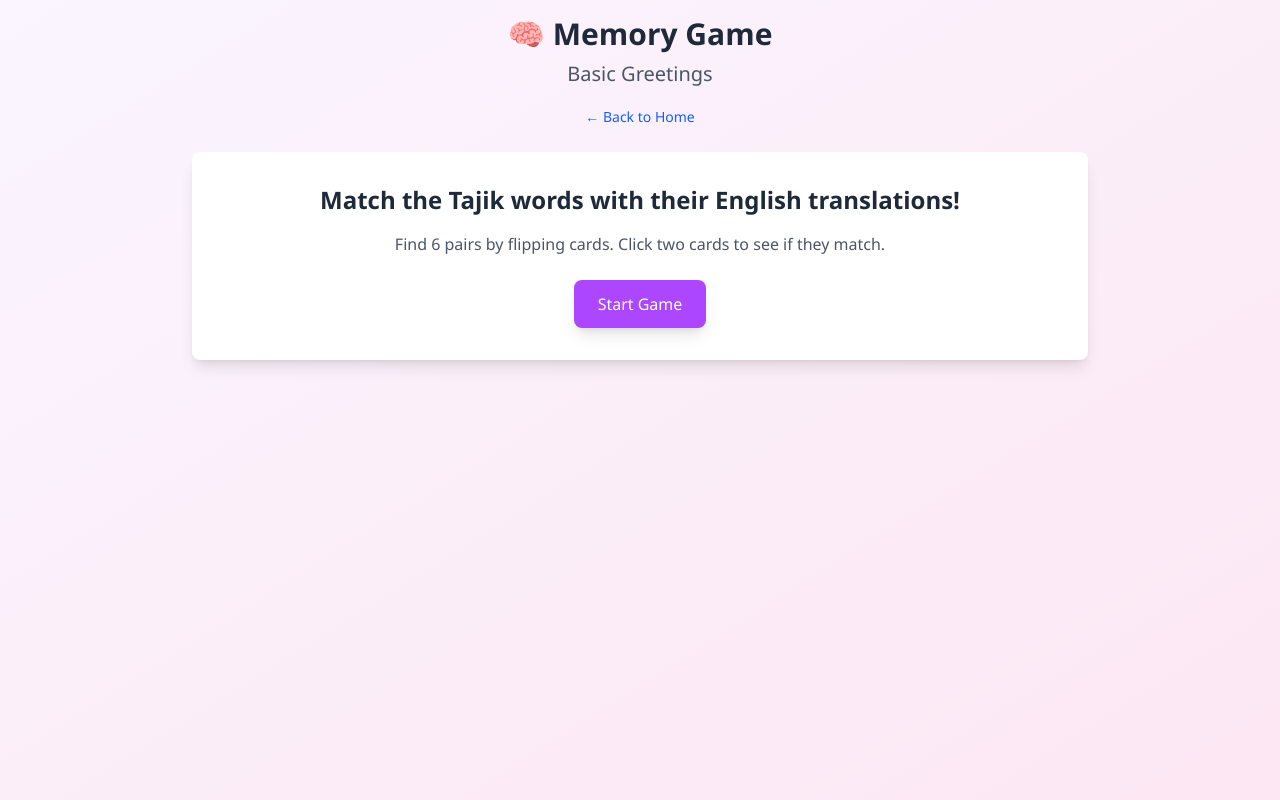
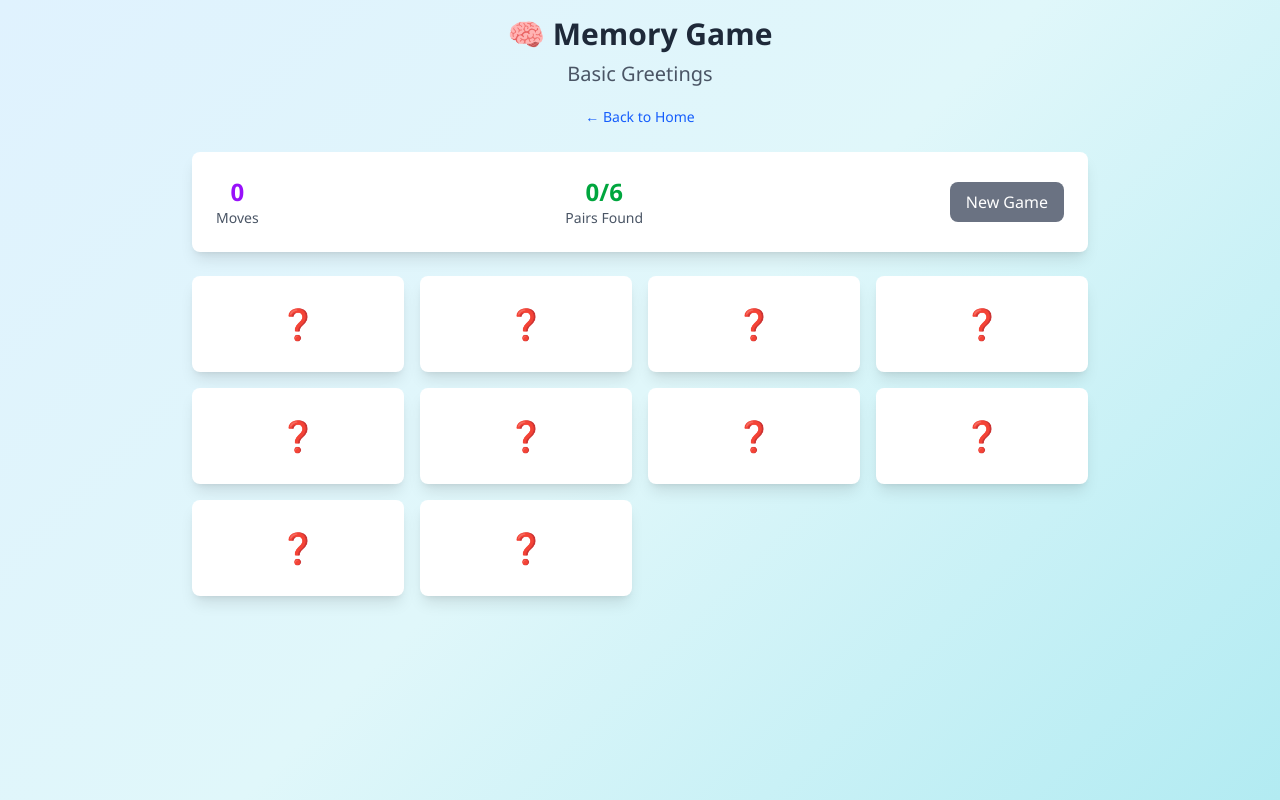
Before and after one commit to haagamble/tajik-first-1000, a Next.js app: page /memory/basic-greetings in a window 1280 px wide. Built offline with nearby package versions, Linux system fonts and the light colour scheme.

Commit message:
Update activities

```diff
--- a/src/app/flashcards/[wordListId]/FlashcardsGame.tsx
+++ b/src/app/flashcards/[wordListId]/FlashcardsGame.tsx
@@ -21,8 +21,16 @@ export default function FlashcardsGame({ wordList }: FlashcardsGameProps) {
     const [reviewCards, setReviewCards] = useState<VocabWord[]>([]);
     const [learnedCards, setLearnedCards] = useState<VocabWord[]>([]);
     const [currentStack, setCurrentStack] = useState<CardStack>('study');
+    const [mounted, setMounted] = useState(false);
+
+    // Prevent hydration issues by only rendering after mount
+    useEffect(() => {
+        setMounted(true);
+    }, []);
 
     useEffect(() => {
+        if (!mounted) return;
+
         // Randomize the order of words when starting
         const shuffled = [...wordList.words].sort(() => Math.random() - 0.5);
         setStudyCards(shuffled);
@@ -30,7 +38,7 @@ export default function FlashcardsGame({ wordList }: FlashcardsGameProps) {
         setLearnedCards([]);
         setCurrentIndex(0);
         setIsFlipped(false);
-    }, [wordList.words]);
+    }, [wordList.words, mounted]);
 
     // Get current cards based on active stack
     const getCurrentCards = () => {
@@ -92,7 +100,7 @@ export default function FlashcardsGame({ wordList }: FlashcardsGameProps) {
         setIsFlipped(false);
     };
 
-    if (currentCards.length === 0 && currentStack === 'study' && studyCards.length === 0 && reviewCards.length === 0) {
+    if (!mounted || (currentCards.length === 0 && currentStack === 'study' && studyCards.length === 0 && reviewCards.length === 0)) {
         return (
             <div className="gradient-bg p-4">
                 <div className="max-w-2xl mx-auto text-center">
--- a/src/app/memory/[wordListId]/MemoryGame.tsx
+++ b/src/app/memory/[wordListId]/MemoryGame.tsx
@@ -26,7 +26,18 @@ export default function MemoryGame({ wordList }: MemoryGameProps) {
     const [flippedCards, setFlippedCards] = useState<Card[]>([]);
     const [matchedPairs, setMatchedPairs] = useState(0);
     const [moves, setMoves] = useState(0);
-    const [gameStarted, setGameStarted] = useState(false);
+    const [mounted, setMounted] = useState(false);
+
+    // Prevent hydration issues and auto-start game
+    useEffect(() => {
+        setMounted(true);
+    }, []);
+
+    useEffect(() => {
+        if (mounted) {
+            initializeGame();
+        }
+    }, [mounted]);
 
     const initializeGame = () => {
         // Shuffle words and take only 6 pairs
@@ -65,7 +76,6 @@ export default function MemoryGame({ wordList }: MemoryGameProps) {
         setFlippedCards([]);
         setMatchedPairs(0);
         setMoves(0);
-        setGameStarted(true);
     };
 
     const handleCardClick = (clickedCard: Card) => {
@@ -123,8 +133,18 @@ export default function MemoryGame({ wordList }: MemoryGameProps) {
 
     const isGameComplete = matchedPairs === 6;
 
+    if (!mounted || cards.length === 0) {
         return (
-        <div className="min-h-screen bg-gradient-to-br from-purple-50 to-pink-100 p-4">
+            <div className="gradient-bg p-4">
+                <div className="max-w-2xl mx-auto text-center">
+                    <h1 className="text-xl sm:text-2xl font-bold text-gray-800 mb-4">Loading...</h1>
+                </div>
+            </div>
+        );
+    }
+
+    return (
+        <div className="gradient-bg p-4">
             <div className="max-w-4xl mx-auto">
                 <div className="text-center mb-6">
                     <h1 className="text-3xl font-bold text-gray-800 mb-2">🧠 Memory Game</h1>
@@ -134,25 +154,6 @@ export default function MemoryGame({ wordList }: MemoryGameProps) {
                     </Link>
                 </div>
 
-                {!gameStarted ? (
-                    <div className="text-center">
-                        <div className="bg-white rounded-lg shadow-lg p-8 mb-6">
-                            <h3 className="text-2xl font-semibold text-gray-800 mb-4">
-                                Match the Tajik words with their English translations!
-                            </h3>
-                            <p className="text-gray-600 mb-6">
-                                Find 6 pairs by flipping cards. Click two cards to see if they match.
-                            </p>
-                            <button
-                                onClick={initializeGame}
-                                className="px-6 py-3 bg-purple-500 text-white rounded-lg font-medium hover:bg-purple-600 shadow-lg transition-all duration-300"
-                            >
-                                Start Game
-                            </button>
-                        </div>
-                    </div>
-                ) : (
-                    <>
                 <div className="bg-white rounded-lg shadow-lg p-6 mb-6">
                     <div className="flex justify-between items-center text-center">
                         <div>
@@ -185,8 +186,8 @@ export default function MemoryGame({ wordList }: MemoryGameProps) {
                             key={card.id}
                             onClick={() => handleCardClick(card)}
                             className={`
-                                        aspect-square bg-white rounded-lg shadow-lg transition-all duration-300 cursor-pointer
-                                        flex items-center justify-center p-4 text-center
+                                h-20 sm:h-24 bg-white rounded-lg shadow-lg transition-all duration-300 cursor-pointer
+                                flex items-center justify-center p-3 text-center
                                 ${card.isFlipped || card.isMatched ? 'shadow-xl' : 'hover:shadow-xl'}
                                 ${card.isMatched ? 'bg-green-100 border-2 border-green-400' : ''}
                                 ${flippedCards.includes(card) && !card.isMatched ? 'bg-blue-100 border-2 border-blue-400' : ''}
@@ -194,18 +195,16 @@ export default function MemoryGame({ wordList }: MemoryGameProps) {
                         >
                             {card.isFlipped || card.isMatched ? (
                                 <div className="w-full">
-                                            <div className={`text-lg font-semibold ${card.type === 'tajik' ? 'text-purple-700' : 'text-blue-700'}`}>
+                                    <div className={`text-sm sm:text-base font-semibold ${card.type === 'tajik' ? 'text-purple-700' : 'text-blue-700'}`}>
                                         {card.text}
                                     </div>
                                 </div>
                             ) : (
-                                        <div className="text-4xl">❓</div>
+                                <div className="text-2xl sm:text-3xl">❓</div>
                             )}
                         </div>
                     ))}
                 </div>
-                    </>
-                )}
             </div>
         </div>
     );
--- a/src/app/quiz/[wordListId]/QuizGame.tsx
+++ b/src/app/quiz/[wordListId]/QuizGame.tsx
@@ -26,12 +26,20 @@ export default function QuizGame({ wordList }: QuizGameProps) {
     const [isAnswered, setIsAnswered] = useState(false);
     const [score, setScore] = useState(0);
     const [quizCompleted, setQuizCompleted] = useState(false);
+    const [mounted, setMounted] = useState(false);
+
+    // Prevent hydration issues by only rendering after mount
+    useEffect(() => {
+        setMounted(true);
+    }, []);
 
     useEffect(() => {
+        if (!mounted) return;
+
         // Select 10 random words for the quiz
         const selectedWords = selectWordsForQuiz(wordList.words);
         initializeQuiz(selectedWords);
-    }, [wordList.words]);
+    }, [wordList.words, mounted]);
 
     const initializeQuiz = (words: VocabWord[]) => {
         const quizQuestions: Question[] = words.map(word => {
@@ -89,7 +97,7 @@ export default function QuizGame({ wordList }: QuizGameProps) {
         initializeQuiz(selectedWords);
     };
 
-    if (questions.length === 0) {
+    if (!mounted || questions.length === 0) {
         return (
             <div className="gradient-bg p-4">
                 <div className="max-w-2xl mx-auto text-center">
```
Also changed, not shown: src/app/wordsearch/[wordListId]/WordSearchGame.tsx (+30 -26 lines). Lines whose indentation alone changed are shown as unchanged.
